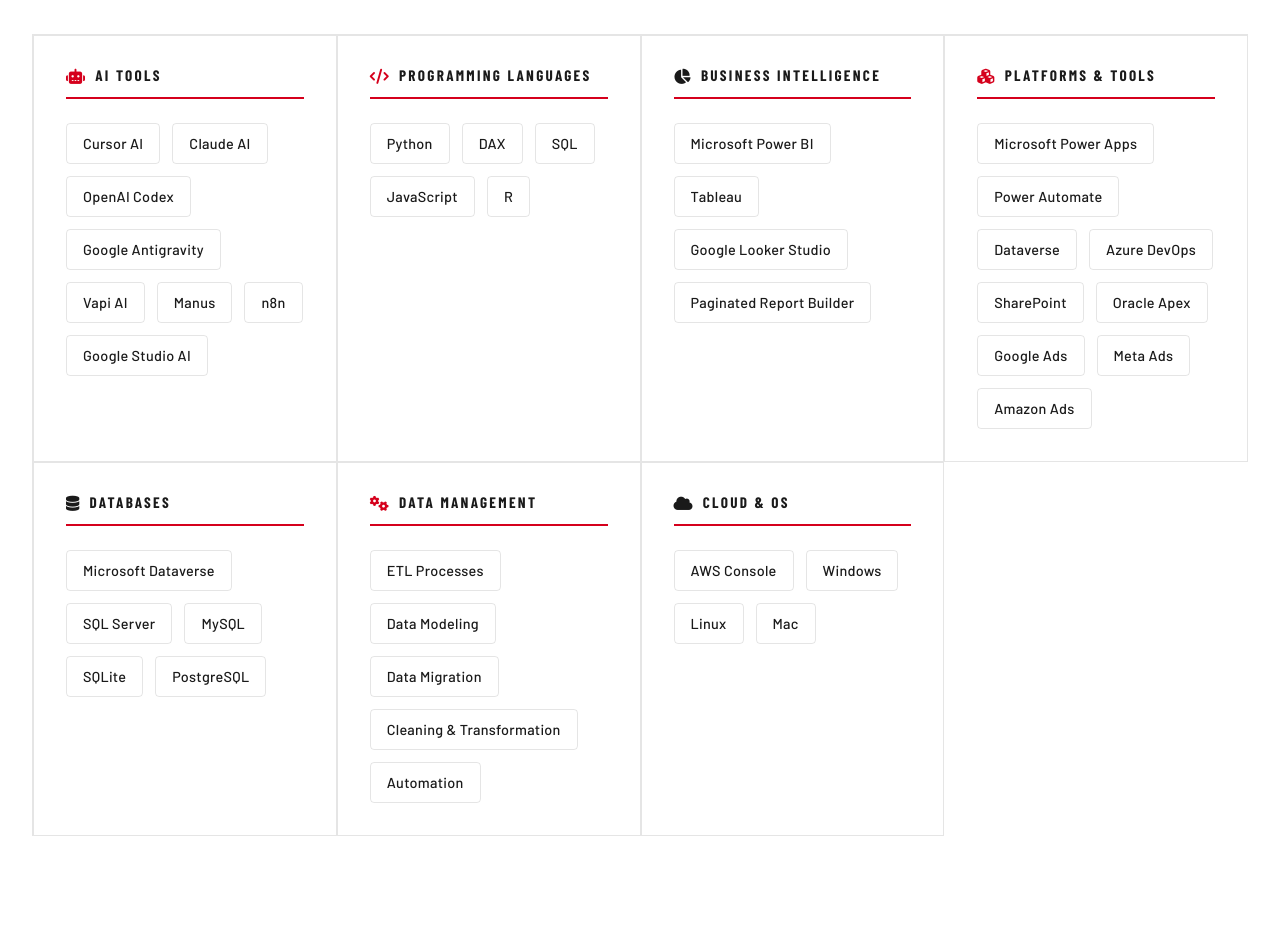
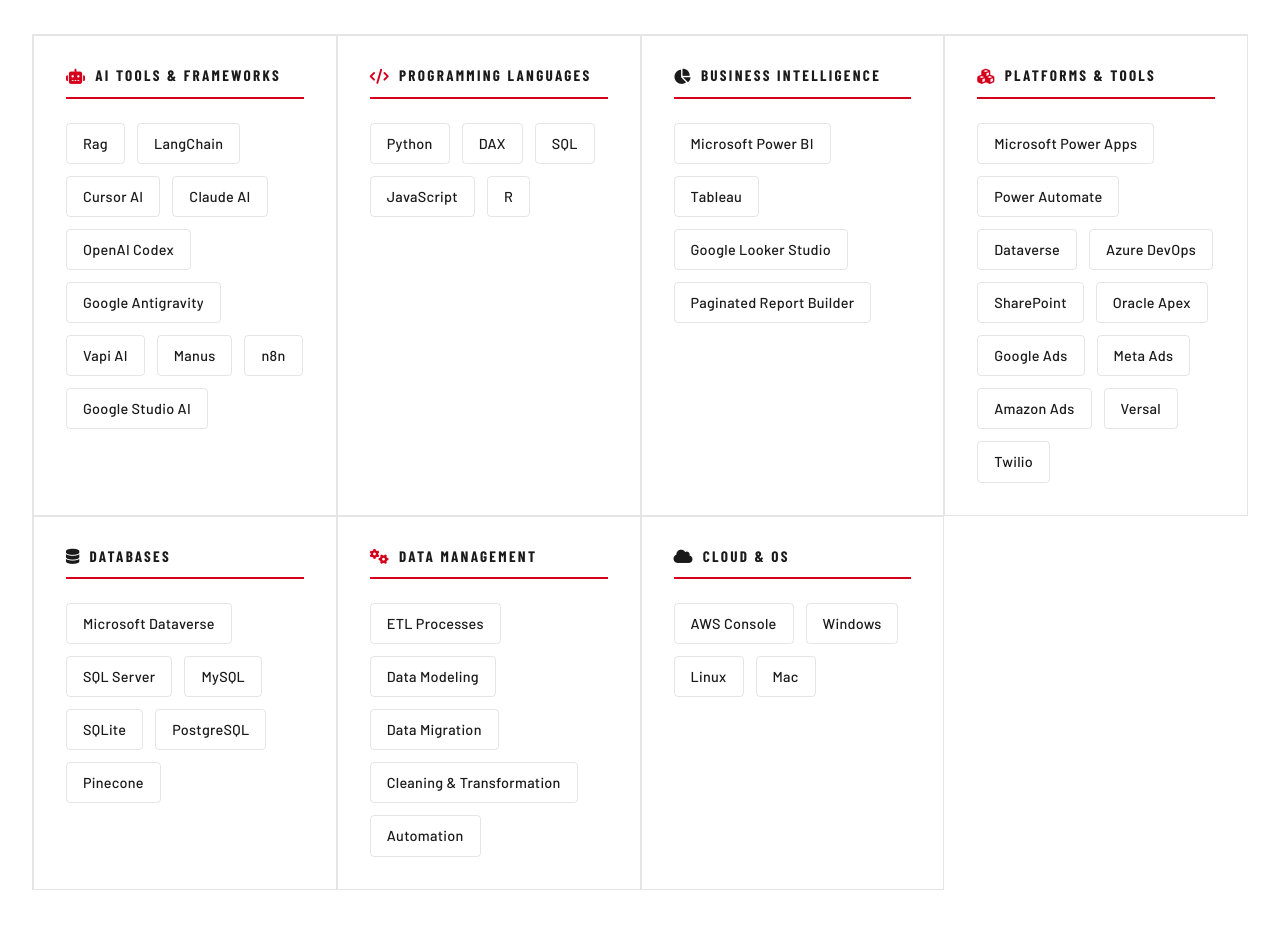
Before and after one commit to AshwinSanthanakrishnan/Ashwin-Portfolio, a Next.js app: page / in a window 1280 px wide. Shown: the part 2200-3128 px from the top of the page. Built offline with nearby package versions, Linux system fonts and the light colour scheme; a web font is replaced by a local one.

Commit message:
Update technical skills section

```diff
--- a/app/page.tsx
+++ b/app/page.tsx
@@ -617,8 +617,10 @@ export default function Home() {
         <div className="skills-container">
           {/* AI Tools */}
           <div className="skills-category glass-panel">
-            <h3><i className="fa-solid fa-robot" style={{ color: 'var(--accent-cyan)' }}></i> AI Tools</h3>
+            <h3><i className="fa-solid fa-robot" style={{ color: 'var(--accent-cyan)' }}></i> AI Tools & Frameworks</h3>
             <div className="skills-list">
+              <span className="skill-tag">Rag</span>
+              <span className="skill-tag">LangChain</span>
               <span className="skill-tag">Cursor AI</span>
               <span className="skill-tag">Claude AI</span>
               <span className="skill-tag">OpenAI Codex</span>
@@ -666,6 +668,8 @@ export default function Home() {
               <span className="skill-tag">Google Ads</span>
               <span className="skill-tag">Meta Ads</span>
               <span className="skill-tag">Amazon Ads</span>
+              <span className="skill-tag">Versal</span>
+              <span className="skill-tag">Twilio</span>
             </div>
           </div>
 
@@ -678,6 +682,7 @@ export default function Home() {
               <span className="skill-tag">MySQL</span>
               <span className="skill-tag">SQLite</span>
               <span className="skill-tag">PostgreSQL</span>
+              <span className="skill-tag">Pinecone</span>
             </div>
           </div>
 
```
Also changed, not shown: 1 other file (tests, documents, lock files or other folders).
